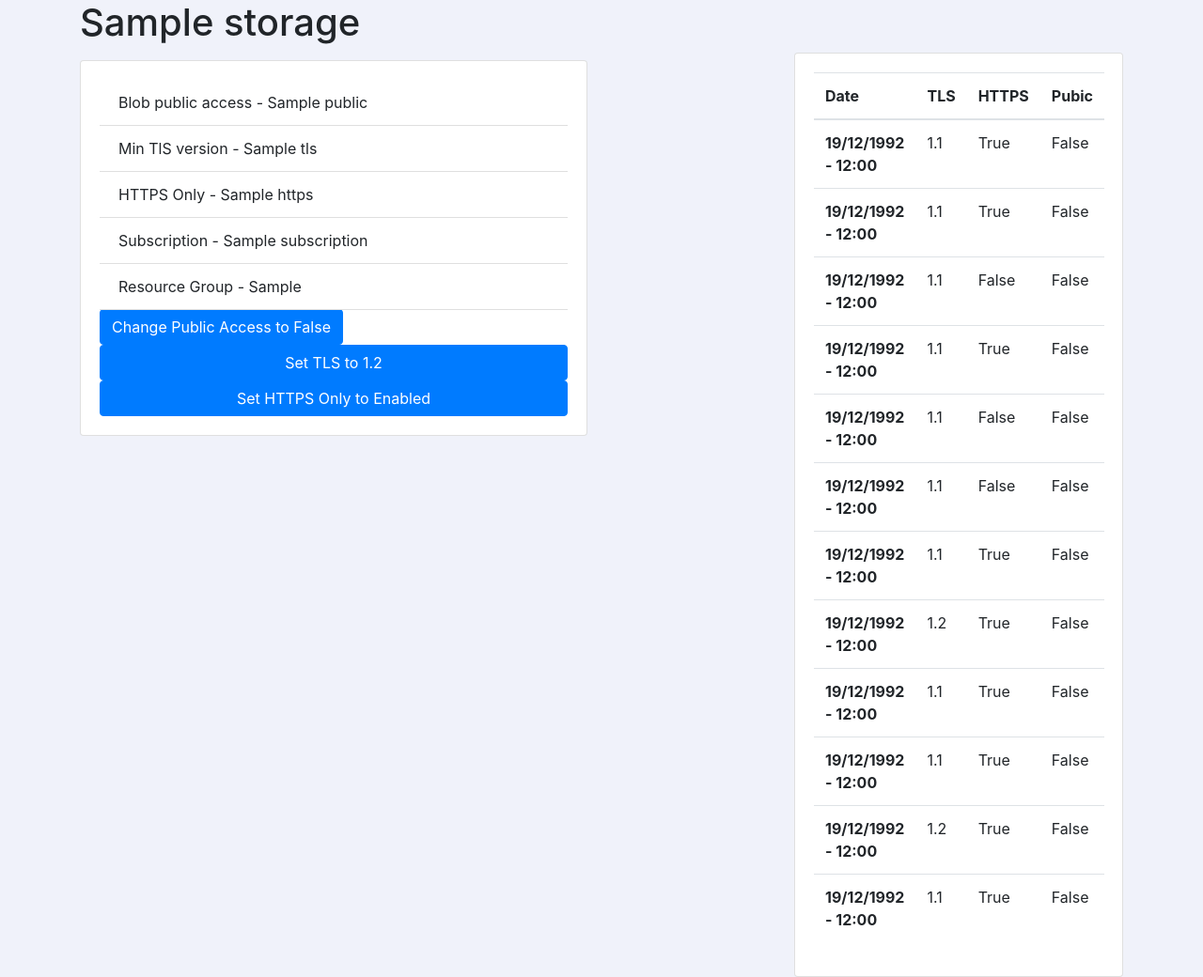
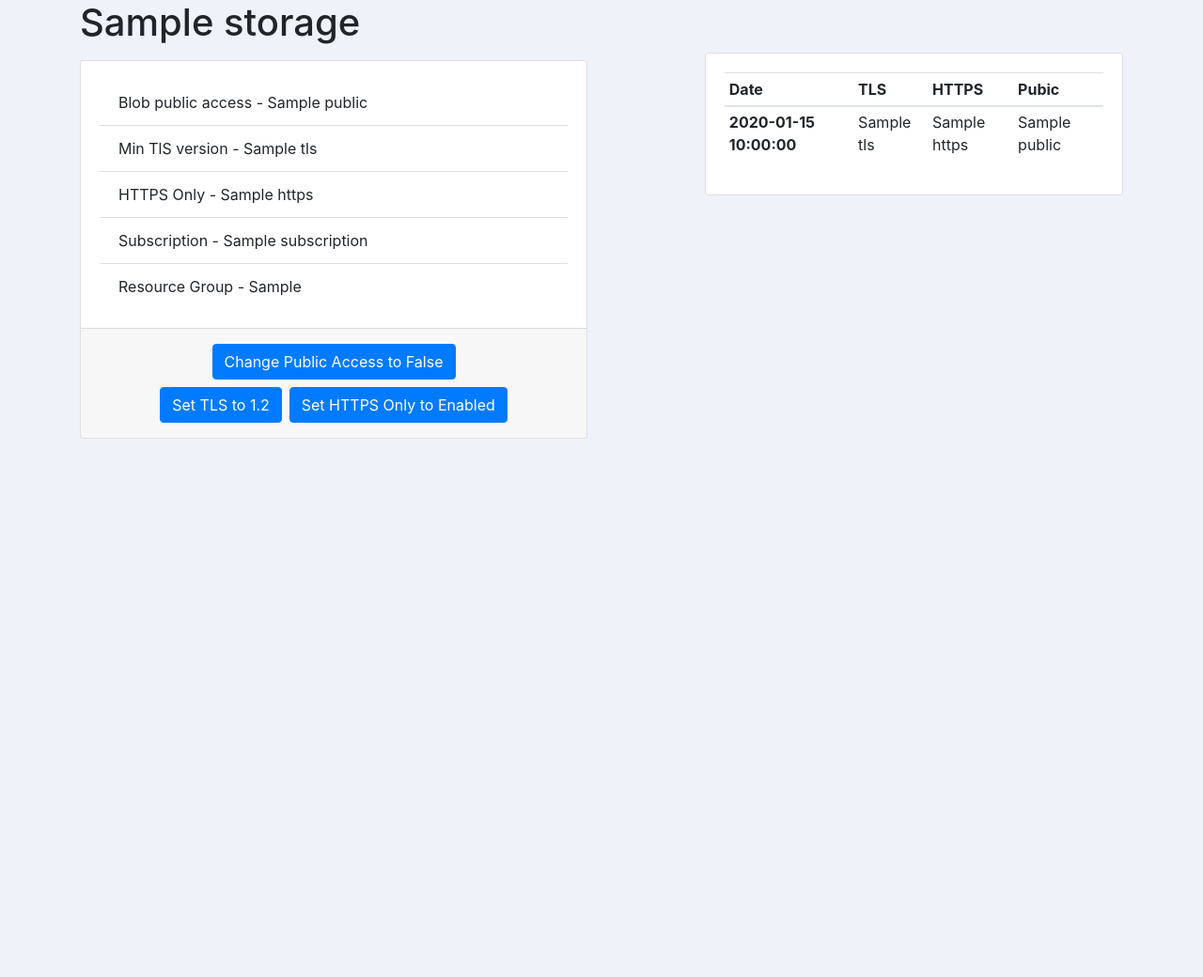
Before and after one commit to markusbnet/AzReformo, a FastAPI app: template app/templates/pages/storageid.html in a window 1280 px wide. Shown: the part 56-1096 px from the top of the page at 94% size. After the commit the page ends 523 px from the top, so only its background shows below. Run offline with FastAPI, Linux system fonts and the light colour scheme; the template is opened without the code that fills it: most values are stand-ins (such as "Sample title", 1, 10 or a date in 2020); parts of the project's set-up code (start-up, migrations or seed data) failed here and were passed over; some libraries are stand-ins or nearby versions.

Commit message:
storage id a little bit smarter now. shows historical data

```diff
--- a/app/storage.py
+++ b/app/storage.py
@@ -86,7 +86,7 @@ def storage_list():
 
 def get_storage_properties(storage_id):
     record = db.query(StorageAccounts).filter(StorageAccounts.name == storage_id).all()
-    return record[0]
+    return record
 
 
 def storage_remediations(storage_id, action):
--- a/app/templates/pages/storageid.html
+++ b/app/templates/pages/storageid.html
@@ -2,35 +2,37 @@
 
 {% block content %}
 <div class="container">
-<h1>{{ storage.name }}</h1>
+<h1>{{ storage[0].name }}</h1>
     <div class="row">
     <div class="col-sm-6">
         <div class="card my-2">
             <div class="card-body">
                 <ul class="list-group list-group-flush">
-                    <li class="list-group-item">Blob public access - {{ storage.public }}</li>
-                    <li class="list-group-item">Min TlS version - {{ storage.tls }}</li>
-                    <li class="list-group-item">HTTPS Only - {{ storage.https }}</li>
-                    <li class="list-group-item">Subscription - {{ storage.subscription }}</li>
-                    <li class="list-group-item">Resource Group - {{ storage.resource_group }}</li>
+                    <li class="list-group-item">Blob public access - {{ storage[0].public }}</li>
+                    <li class="list-group-item">Min TlS version - {{ storage[0].tls }}</li>
+                    <li class="list-group-item">HTTPS Only - {{ storage[0].https }}</li>
+                    <li class="list-group-item">Subscription - {{ storage[0].subscription }}</li>
+                    <li class="list-group-item">Resource Group - {{ storage[0].resource_group }}</li>
+                </ul>
+            </div>
+            <div class="card-footer text-center">
                 <form action="/storage/{{ storage.name }}" method="post">
-			    <button type="submit" name="action" value="PublicBlob" class="btn btn-primary">Change Public Access to False</a>
+                  <button type="submit" name="action" value="PublicBlob" class="btn btn-primary text-center m-1">Change Public Access to False</a>
                 </form>
                 <form action="/storage/{{ storage.name }}" method="post">
-			    <button type="submit" name="action" value="TLS" class="btn btn-primary">Set TLS to 1.2</a>
+                  <button type="submit" name="action" value="TLS" class="btn btn-primary text-center m-1">Set TLS to 1.2</a>
                 </form>
                 <form action="/storage/{{ storage.name }}" method="post">
-			    <button type="submit" name="action" value="HTTPS" class="btn btn-primary">Set HTTPS Only to Enabled</a>
+                  <button type="submit" name="action" value="HTTPS" class="btn btn-primary text-center m-1">Set HTTPS Only to Enabled</a>
                 </form>
-                </ul>
             </div>
         </div>
     </div>
-    <div class="col-sm-2"></div>
-    <div class="col-sm-4">
+    <div class="col-sm-1"></div>
+    <div class="col-sm-5">
       <div class="card">
         <div class="card-body">
-        <table class="table">
+          <table class="table table-sm">
             <thead>
               <tr>
                 <th scope="col">Date</th>
@@ -40,85 +42,19 @@
               </tr>
             </thead>
             <tbody>
+              {% for i in storage %}
               <tr>
-                <th scope="row">19/12/1992 - 12:00</th>
-                <td>1.1</td>
-                <td>True</td>
-                <td>False</td>
+                <th scope="row">{{ i.report_date.strftime('%Y-%m-%d %H:%M:%S') }}</th>
+                <td>{{ i.tls }}</td>
+                <td>{{ i.https }}</td>
+                <td>{{ i.public }}</td>
               </tr>
-              <tr>
-                <th scope="row">19/12/1992 - 12:00</th>
-                <td>1.1</td>
-                <td>True</td>
-                <td>False</td>
-              </tr>
-              <tr>
-                <th scope="row">19/12/1992 - 12:00</th>
-                <td>1.1</td>
-                <td>False</td>
-                <td>False</td>
-              </tr>
-              <tr>
-                <th scope="row">19/12/1992 - 12:00</th>
-                <td>1.1</td>
-                <td>True</td>
-                <td>False</td>
-              </tr>
-              <tr>
-                <th scope="row">19/12/1992 - 12:00</th>
-                <td>1.1</td>
-                <td>False</td>
-                <td>False</td>
-              </tr>
-              <tr>
-                <th scope="row">19/12/1992 - 12:00</th>
-                <td>1.1</td>
-                <td>False</td>
-                <td>False</td>
-              </tr>
-              <tr>
-                <th scope="row">19/12/1992 - 12:00</th>
-                <td>1.1</td>
-                <td>True</td>
-                <td>False</td>
-              </tr>
-              <tr>
-                <th scope="row">19/12/1992 - 12:00</th>
-                <td>1.2</td>
-                <td>True</td>
-                <td>False</td>
-              </tr>
-              <tr>
-                <th scope="row">19/12/1992 - 12:00</th>
-                <td>1.1</td>
-                <td>True</td>
-                <td>False</td>
-              </tr>
-              <tr>
-                <th scope="row">19/12/1992 - 12:00</th>
-                <td>1.1</td>
-                <td>True</td>
-                <td>False</td>
-              </tr>
-              <tr>
-                <th scope="row">19/12/1992 - 12:00</th>
-                <td>1.2</td>
-                <td>True</td>
-                <td>False</td>
-              </tr>
-              <tr>
-                <th scope="row">19/12/1992 - 12:00</th>
-                <td>1.1</td>
-                <td>True</td>
-                <td>False</td>
-              </tr>
+              {% endfor %}
             </tbody>
           </table>
         </div>
-        </div></div>
       </div>
-    <div class="row">
-
+    </div>
   </div>
 </div>
 <! -- Think we should grey out the buttons if th TLS version is 1.2 or HTTPS Only is Enabled or Blob Public Access is disabled.-->
```
Lines whose indentation alone changed are shown as unchanged.
